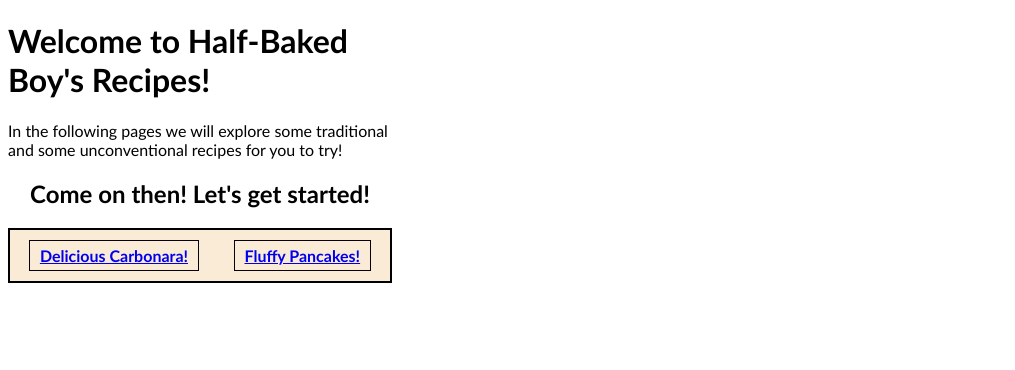
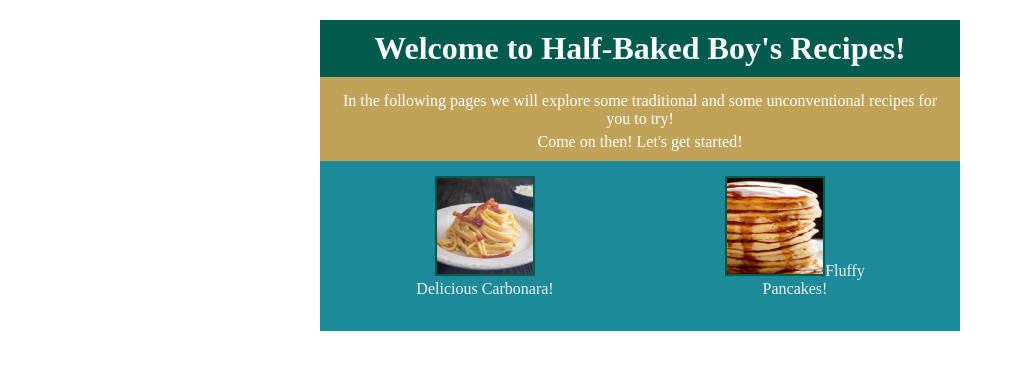
Before and after one commit to NoDirectionNoControl/odin_recipes, a plain HTML site: page index.html in a window 1280 px wide. Shown: the whole page, without its empty margins (0-1015 px from the left). Drawn offline with Linux system fonts and the light colour scheme.

Commit message:
Rework the styling based on flexboxes
Changed the classes in the html and the corresponding slectors in the
styles.css to make it work with flexboxes.
Changed the colour palette.

```diff
--- a/index.html
+++ b/index.html
@@ -5,14 +5,21 @@
     <link rel="stylesheet" href="./styles.css">
     <title>Ya'boy's Recipes!</title>
 </head>
-<body class="general">
-    <h1> Welcome to Half-Baked Boy's Recipes!</h1>
-    <p>In the following pages we will explore some traditional and some unconventional recipes for you to try!</p>
-    <h2>Come on then! Let's get started!</h2>
-    <ul class="recipe-list">
-    <li class="recipe"><a href="./Recipes/Carbonara.html" target="_blank" rel="noopener norefferer">Delicious Carbonara!</a></li>
-    <li class="recipe"><a href="./Recipes/fluffy_pancakes.html" target="_blank" rel="noopener norefferer">Fluffy Pancakes!</a></li>
-    </ul>
-
+<body>
+<div class="master">
+    <div class="header">
+        <h1> Welcome to Half-Baked Boy's Recipes!</h1>
+    </div>
+    <div class="intro">
+        <p>In the following pages we will explore some traditional and some unconventional recipes for you to try!</p>
+        <p>Come on then! Let's get started!</p>
+    </div>
+    <div class="recipe-list-container">
+        <div class="recipe-grid">
+            <div class="recipe"><a href="./Recipes/Carbonara.html" target="_blank" rel="noopener norefferer"><img src="./Images/carbonara.jpg"></a>Delicious Carbonara!</div>
+            <div class="recipe"><a href="./Recipes/fluffy_pancakes.html" target="_blank" rel="noopener norefferer"><img src="./Images/fluffypancakes.jpg"></a>Fluffy Pancakes!</div>
+        </div>
+    </div>
+</div>
 </body>
 </html>
--- a/styles.css
+++ b/styles.css
@@ -1,68 +1,109 @@
-body{
-    font-family: 'Gill Sans', 'Gill Sans MT', Calibri, 'Trebuchet MS', sans-serif;
-    background-color: rgb(255, 255, 255);
+* {
+    margin: 0;
+    padding: 0%;
+    box-sizing: border-box;
 }
- body.general{
-    width: 30%;
+.master {
+    /* border: 3px solid rgb(243, 0, 0) ; */
+    display: flex;
+    justify-content: center;
+    align-items: center;
+    flex-direction: column;
+    margin-top: 20px;
 }
- .recipe-list{
-    display:block;
+.header {
+    /* border: 3px solid black ; */
+    background-color: #005b4d;
+    color: rgb(252, 252, 253);
+    display: flex;
+    justify-content: center;
+    padding: 10px;
+    width: 50%;
+}
+.intro{
+    /* border: 3px solid black ; */
+    width: 50%;
     text-align: center;
-    width: auto;
-    padding: 0px;
-    border: 2px solid black;
-    background-color: antiquewhite;
+    background-color: rgb(192, 162, 88);
+    color: white;
+    justify-content: center;
+    padding: 10px;
+}
+.recipe-list-container {
+    /* border: 3px solid black ; */
+    width: 50%;
+    text-align: center;
+    background-color: rgb(29, 138, 153);
+    color: rgb(237, 242, 244);
+    justify-content: center;
+    padding: 10px;
 
 }
- img{
-    border: 3px dashed black;
+.recipe-grid {
+    display:flex;
+    justify-content: space-around;
 }
- .recipe,
- .intro {
-    display:inline-block
+.recipe {
+    /* border: 2px solid rgb(237, 242, 244); */
+    height: 150px;
+    width: 150px;
+    text-align: center;
+    padding: 5px;
+}
+img {
+    border: 2px solid #005b4d;
+    height: 100px;
+    width: 100px;
+}
+.main {
+    /* border: 2px solid rgb(15, 166, 226); */
+    background-color: #c0a258;
+    display: flex;
+    flex-direction: column;
+    align-items: center;
+    padding:5px;
+    width: 50%;
+}
+.description {
+    /* border: 2px solid rgb(22, 176, 236); */
+    background-color: #c0a258;
+    display:flex;
+}
+.recipe-intro{
+    /* border: 3px solid black ; */
+    text-align: center;
+    background-color: #c0a258;
+    color: white;
+    justify-content: center;
+    padding: 10px;
+}
+.actual-recipe {
+    /* border: 3px solid black ; */
+    display: flex;
+    justify-content: space-between;
+    width: 50%;
+    background-color: #c0a258;
 }
 
-.recipe {
-    font-weight: bolder;
-    border: 1px solid rgb(7, 0, 8);
-    background-color: antiquewhite;
-    padding: 5px 10px;
-    margin: 10px 4%;
-}
- .specific-recipe {
-    text-align: center;
-    width: 60%;
-    border: 7px solid black;
-    margin: auto;
-    background-color: rgb(175, 214, 214);
+.instructions,
+.ingredients {
+    border: 3px solid black ;
+    padding: 4px;
+    margin: 5px;
+    list-style-position: inside;
+    background-color: #ffefca;
 
 }
-
- span.container {
-    display: inline-flex;
+.instructions {
+    width:70%;
 }
- .ingredients,
- .instructions {
-   display:inline-block;
-   text-align: left;
-   width: 50%;
-   height: auto;
+.ingredients {
+    width: 25%;
 }
-
-.container ul,
-.container ol,
-.notes {
-    list-style-position: inside;
-    border: 1px solid rgb(7, 0, 8);
-    background-color: antiquewhite;
-    padding: 5px 10px;
-    margin: 1% 4%;
-
+li {
+    margin-bottom: 5px;
+    margin-top: 5px;
 }
-.container li{
-    margin-bottom: 3px;
+p {
+    margin-top: 5px;
 }
-h2 {
-    text-align: center;
-
- }
```
Lines whose indentation alone changed are shown as unchanged.
